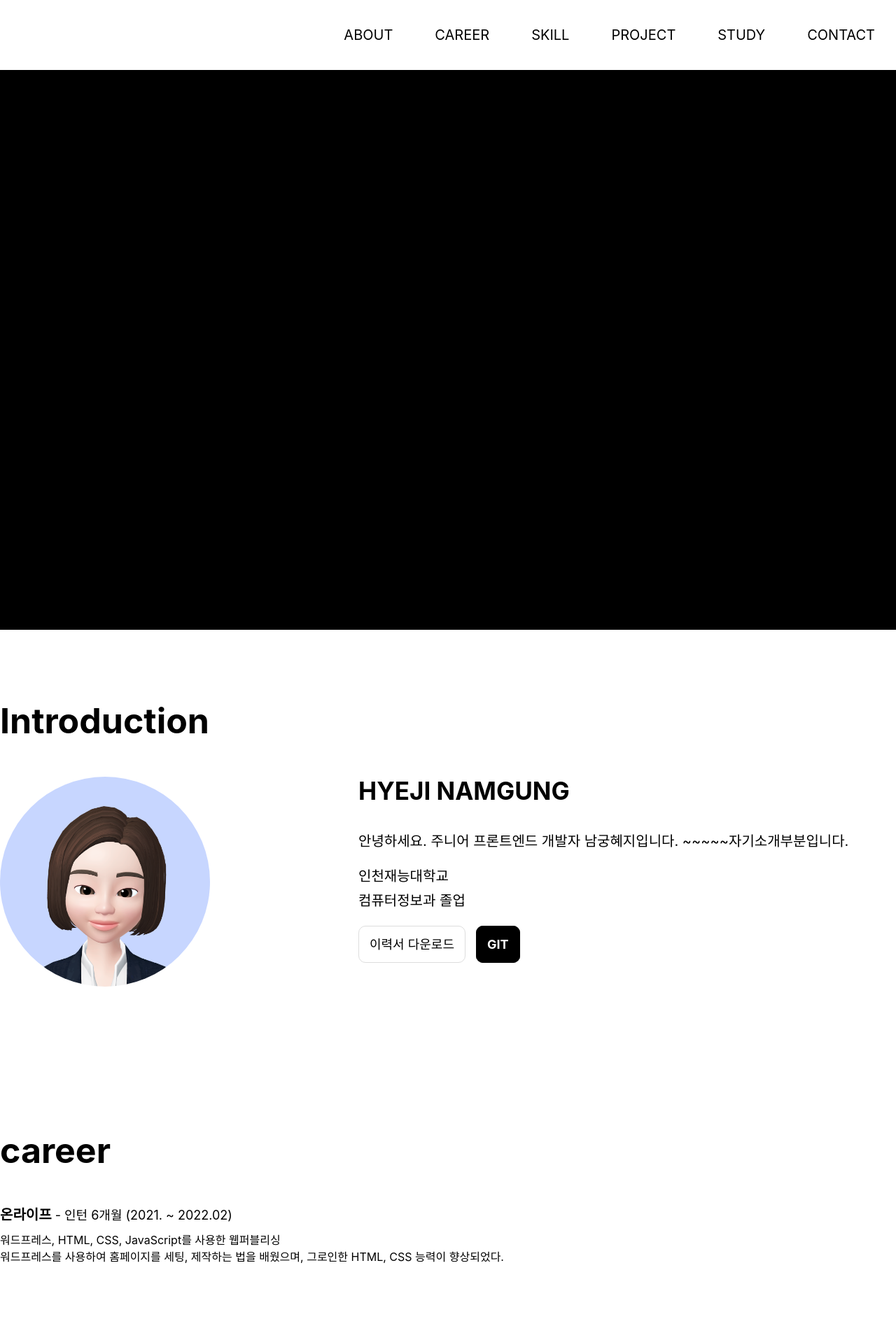
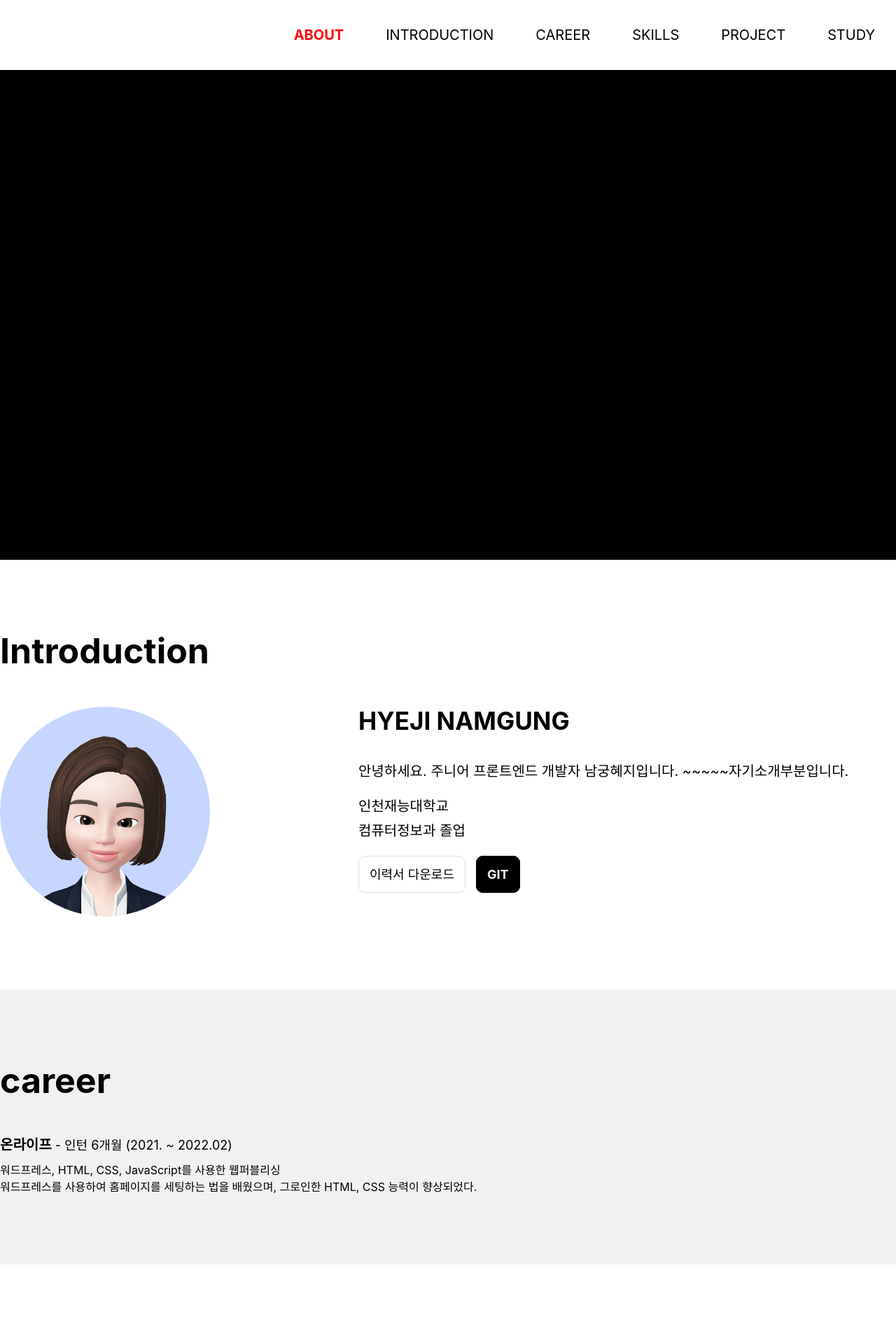
Before and after one commit to heyji-ten/portfolio-react, a React (Create React App) app in the folder portfolio/: page / in a window 1280 px wide. Shown: the top 1915 px of the page at 70% size. Built offline with nearby package versions, Linux system fonts and the light colour scheme.

Commit message:
react-scroll
react-scroll을 이용하여 navbar 메뉴를 누를 때 해당 컨텐츠로 이동할 수 있도록 변경

```diff
--- a/portfolio/package.json
+++ b/portfolio/package.json
@@ -16,6 +16,7 @@
     "react-dom": "^17.0.2",
     "react-router-dom": "^6.2.1",
     "react-scripts": "5.0.0",
+    "react-scroll": "^1.8.4",
     "styled-components": "^5.3.3",
     "web-vitals": "^2.1.3"
   },
--- a/portfolio/src/App.js
+++ b/portfolio/src/App.js
@@ -7,6 +7,8 @@ import './main.scss';
 import Profile from './profile.png';
 import { CircularProgressbar, buildStyles } from 'react-circular-progressbar';
 import 'react-circular-progressbar/dist/styles.css';
+
+import {Link} from "react-scroll";
 
 import ReactDOM from 'react-dom'
 import { FontAwesomeIcon } from '@fortawesome/react-fontawesome'
@@ -54,27 +56,18 @@ function App() {
 
   return (
     <div className="App">
-      {/* 포트폴리오 사이트에 들어가야할 것
-      1. 이력서 pdf 다운로드
-      2. 자기소개 (연락처 등 포함)
-      3. 기술 스택
-        3-1. 다룰 수 있는 기술 (HTML : 중, CSS : 중, JS : 하, REACT : 하)
-      4. 교육 이력 (인터넷 강의 등)
-      5. 프로젝트
-        5-1. 깃허브 및 프리뷰 링크
-        5-2. 작업하면서 막혔던 부분, 해결한 방법 간단하게 보기좋게 입력 */}
 
         {/* header */}
         <nav id="nav">
           <div className="navbar">
             <div className="logo"></div>
             <ul className="menu">
-              <li className='menu-item active'>ABOUT</li>
-              <li className='menu-item'>CAREER</li>
-              <li className='menu-item'>SKILL</li>
-              <li className='menu-item'>PROJECT</li>
-              <li className='menu-item'>STUDY</li>
-              <li className='menu-item'>CONTACT</li>
+              <li><Link className='menu-item' activeClass="active" to="about" spy={true} smooth={true}>ABOUT</Link></li>
+              <li><Link className='menu-item' activeClass="active" to="intro" spy={true} smooth={true}>INTRODUCTION</Link></li>
+              <li><Link className='menu-item' activeClass="active" to="career" spy={true} smooth={true}>CAREER</Link></li>
+              <li><Link className='menu-item' activeClass="active" to="skill" spy={true} smooth={true}>SKILLS</Link></li>
+              <li><Link className='menu-item' activeClass="active" to="project" spy={true} smooth={true}>PROJECT</Link></li>
+              <li><Link className='menu-item' activeClass="active" to="study" spy={true} smooth={true}>STUDY</Link></li>
             </ul>
           </div>
         </nav>
@@ -114,7 +107,7 @@ function App() {
               워드프레스, HTML, CSS, JavaScript를 사용한 웹퍼블리싱
             </p>
             <p className='career-cont'>
-              워드프레스를 사용하여 홈페이지를 세팅, 제작하는 법을 배웠으며, 그로인한 HTML, CSS 능력이 향상되었다.
+              워드프레스를 사용하여 홈페이지를 세팅하는 법을 배웠으며, 그로인한 HTML, CSS 능력이 향상되었다.
             </p>
           </div>
         </section>
@@ -140,7 +133,7 @@ function App() {
               <h3>HTML</h3>
                 </div>
                 <div className="progress">
-                <ChangingProgressProvider values={[0, 60]}>
+                <ChangingProgressProvider values={[0, 55]}>
                 {percentage => (
                   <CircularProgressbar
                     value={percentage}
@@ -155,7 +148,7 @@ function App() {
               <h3>CSS </h3>
                 </div>
                 <div className="progress">
-                <ChangingProgressProvider values={[0, 60]}>
+                <ChangingProgressProvider values={[0, 35]}>
                 {percentage => (
                   <CircularProgressbar
                     value={percentage}
@@ -170,7 +163,7 @@ function App() {
               <h3>JavaScript</h3>
                 </div>
                 <div className="progress">
-                <ChangingProgressProvider values={[0, 60]}>
+                <ChangingProgressProvider values={[0, 25]}>
                 {percentage => (
                   <CircularProgressbar
                     value={percentage}
@@ -185,11 +178,11 @@ function App() {
               <h3>React</h3>
                 </div>
                 <div className="progress">
-                <ChangingProgressProvider values={[0, 60]}>
+                <ChangingProgressProvider values={[0, 50]}>
                 {percentage => (
                   <CircularProgressbar
                     value={percentage}
-                    text={`${60}%`}
+                    text={`${50}%`}
                     styles={buildStyles({
                       pathTransition:
                         percentage === 0 ? "none" : "stroke-dashoffset 0.5s ease 0s"
--- a/portfolio/src/main.scss
+++ b/portfolio/src/main.scss
@@ -37,6 +37,13 @@ p {
 }
 
 #nav {
+  position: fixed;
+  top: 0;
+  width: 100%;
+  background: #fff;
+  -webkit-box-shadow: 0px 6px 6px -1px rgba(0, 0, 0, 0.1);
+  box-shadow: 0px 6px 6px -1px rgba(0, 0, 0, 0.1);
+
   .navbar {
     max-width: 1300px;
     margin: auto;
@@ -50,10 +57,16 @@ p {
     display: flex;
   }
 
-  li.menu-item {
+  .menu-item {
     margin: 0 30px;
     font-size: 20px;
     line-height: 30px;
+    cursor: pointer;
+  }
+
+  .active {
+    color: red;
+    font-weight: bold;
   }
 }
 
@@ -120,6 +133,7 @@ section {
 }
 
 #career {
+  background-color: #f1f1f1;
   .title {
     font-size: 18px;
     line-height: 25px;
@@ -152,6 +166,8 @@ section {
 }
 
 #project {
+  background-color: #f1f1f1;
+
   .slider {
     display: flex;
     align-items: center;
```
Also changed, not shown: 1 other file (tests, documents, lock files or other folders).
